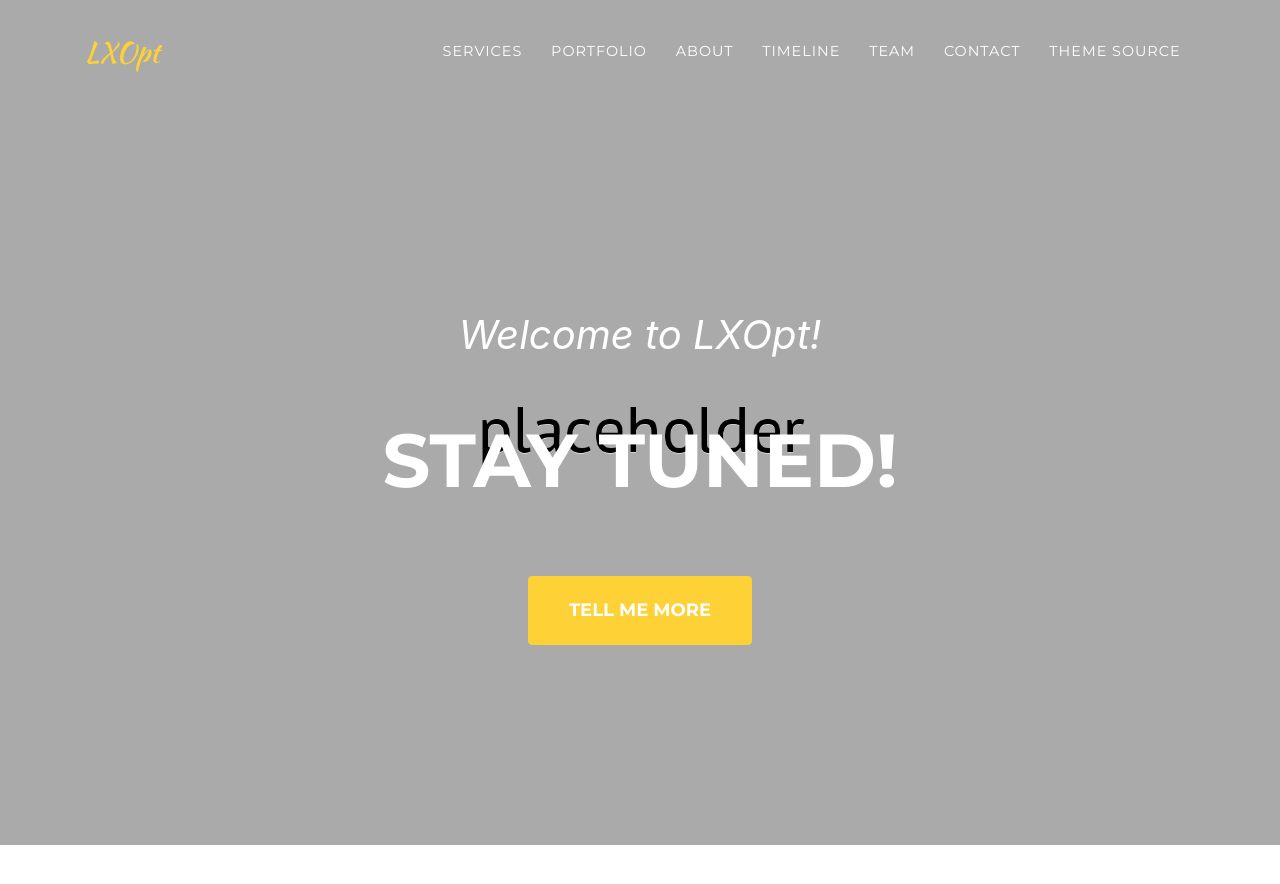
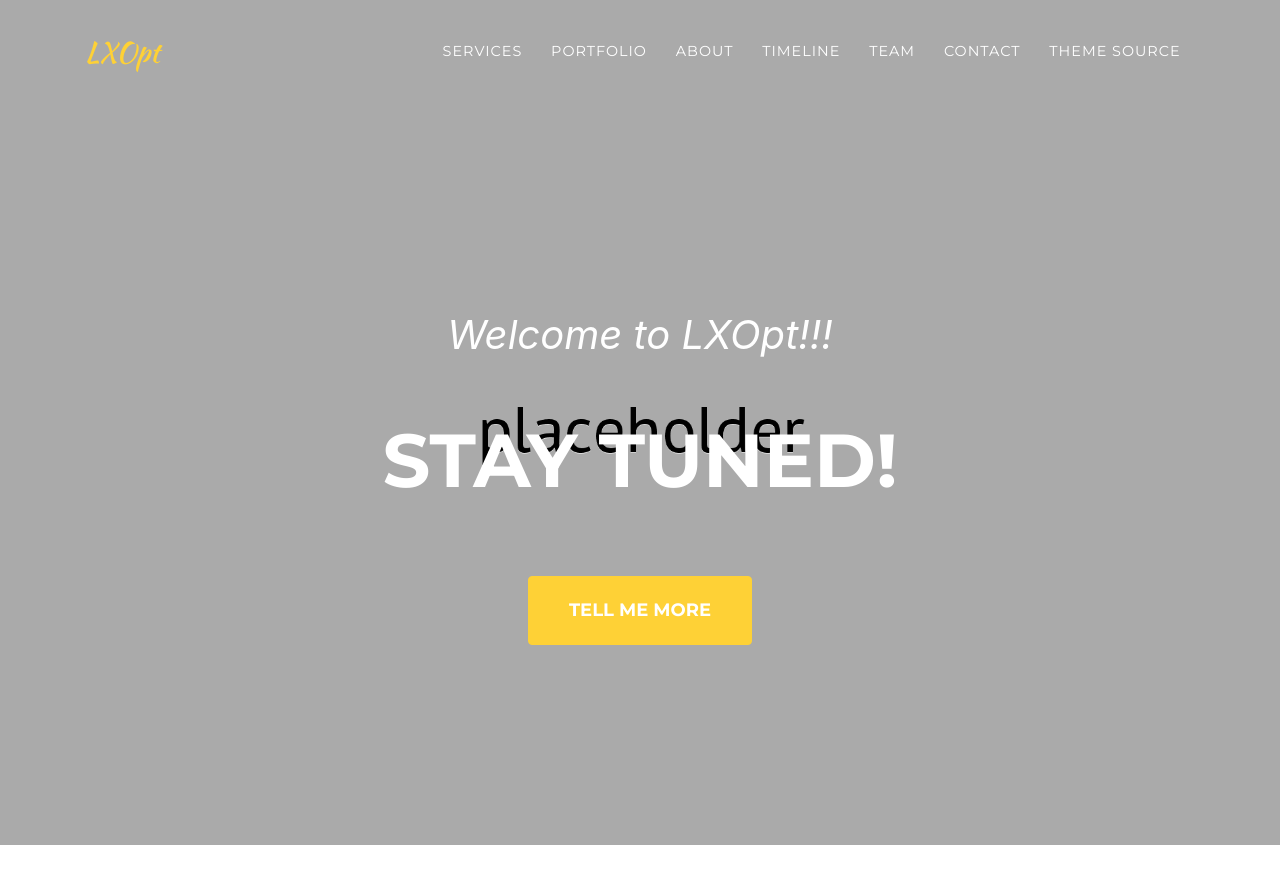
Before and after one commit to LXOpt/lxopt.github.io, a Jekyll site: the page built from index.md, in a window 1280 px wide and 900 px high. Shown: the top 884 px of the window. Built offline with Jekyll 4.4.1, drawn with Linux system fonts in a browser that asks for light colours; some web fonts are replaced.

Commit message:
update text

```diff
--- a/_data/sitetext.yml
+++ b/_data/sitetext.yml
@@ -11,7 +11,7 @@
 # -----------------
 en: &DEFAULT_EN
   header:
-    title: Welcome to LXOpt!
+    title: Welcome to LXOpt!!!
     text: "stay tuned!"
     button: Tell Me More
     buttonlink: "#services"
```
